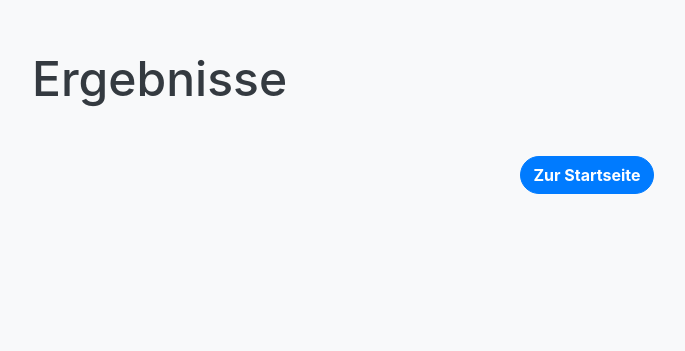
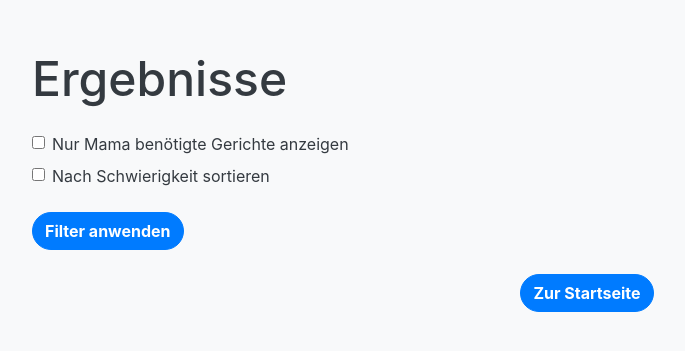
Before and after one commit to Jannis241/MamaDoo, a Flask app: page /confirmation in a window 1280 px wide. Shown: the part 56-407 px from the top of the page, without its empty margins (53-738 px from the left). Run offline with Flask 3, Linux system fonts and the light colour scheme; parts of the project's set-up code (start-up, migrations or seed data) failed here and were passed over; some libraries are stand-ins or nearby versions.

Commit message:
automatic python commit

```diff
--- a/Mama-Doo-AI/AI/mainAI.py
+++ b/Mama-Doo-AI/AI/mainAI.py
@@ -10,7 +10,7 @@ class MamaDooAi():
         self.nichtVorhandeneZutate = []
         self.loswerdeZutaten = []
 
-    def evaluate(self, sortedByDifficulty = False):
+    def evaluate(self, sortedByDifficulty = False, MamaBenötigtFilter = False):
         loswerdeBonus = 10
         sattMultiplier = 1
         ratingMultiplier = 2
--- a/Mama-Doo-AI/webseite/templates/submit.html
+++ b/Mama-Doo-AI/webseite/templates/submit.html
@@ -41,7 +41,7 @@
             background-color: #f9f9f9;
         }
     </style>
-    <title>Bestätigung</title>
+    <title>Ergebnisse</title>
 </head>
 <body>
     <nav class="navbar navbar-expand-lg navbar-light bg-light sticky-top">
@@ -65,6 +65,21 @@
     </nav>
     <div class="container">
         <h1 class="mb-4">Ergebnisse</h1>
+        <form id="filterForm" action="/submit" method="post">
+            <div class="form-check mb-2">
+                <input class="form-check-input" type="checkbox" value="true" id="mamaBenötigt" name="mamaBenötigt" {% if 'mamaBenötigt' in request.form %} checked {% endif %}>
+                <label class="form-check-label" for="mamaBenötigt">
+                    Nur Mama benötigte Gerichte anzeigen
+                </label>
+            </div>
+            <div class="form-check mb-4">
+                <input class="form-check-input" type="checkbox" value="true" id="sortiereNachSchwierigkeit" name="sortiereNachSchwierigkeit" {% if 'sortiereNachSchwierigkeit' in request.form %} checked {% endif %}>
+                <label class="form-check-label" for="sortiereNachSchwierigkeit">
+                    Nach Schwierigkeit sortieren
+                </label>
+            </div>
+            <button type="submit" class="btn btn-primary">Filter anwenden</button>
+        </form>
         <div class="row">
             {% for gericht in results %}
             <div class="col-md-4 mb-4">
@@ -97,5 +112,24 @@
     </div>
     <script src="https://code.jquery.com/jquery-3.5.1.min.js"></script>
     <script src="https://stackpath.bootstrapcdn.com/bootstrap/4.5.2/js/bootstrap.min.js"></script>
+    <script>
+        // JavaScript, um sicherzustellen, dass nur der ausgewählte Filter aktiviert bleibt
+        $(document).ready(function() {
+            $('#filterForm').submit(function(e) {
+                e.preventDefault(); // Verhindere das Standard-Submit-Verhalten
+
+                // Setze die Checkboxen auf false, wenn sie nicht ausgewählt sind
+                if (!$('#mamaBenötigt').prop('checked')) {
+                    $('#mamaBenötigt').prop('checked', false);
+                }
+                if (!$('#sortiereNachSchwierigkeit').prop('checked')) {
+                    $('#sortiereNachSchwierigkeit').prop('checked', false);
+                }
+
+                // Sende das Formular
+                this.submit();
+            });
+        });
+    </script>
 </body>
 </html>
--- a/Mama-Doo-AI/webseite/webseiteManager.py
+++ b/Mama-Doo-AI/webseite/webseiteManager.py
@@ -55,12 +55,19 @@ def remove_food_have():
 
 @app.route('/submit', methods=['POST'])
 def submit():
+    global foods_have, foods_not_have, results
 
-    global foods_have, foods_not_have, results
-    print("nicht habe: ", foods_not_have)
-    print("habe: ", foods_have)
+    # Erfasse die Checkbox-Werte
+    mamaBenötigt = request.form.get('mamaBenötigt') == 'true'
+    sortiereNachSchwierigkeit = request.form.get('sortiereNachSchwierigkeit') == 'true'
+
+    print("Mama benötigt:", mamaBenötigt)
+    print("Nach Schwierigkeit sortieren:", sortiereNachSchwierigkeit)
+
     mainAI.MDA.setUserInfo(foods_have, foods_not_have)  # sending the info to the ai
-    results = mainAI.MDA.evaluate()  # getting the response
+
+    # Hier werden die Parameter an die evaluate-Funktion übergeben
+    results = mainAI.MDA.evaluate(sortiereNachSchwierigkeit, mamaBenötigt)
 
     # Clear the lists after submission
     foods_have = []
```
